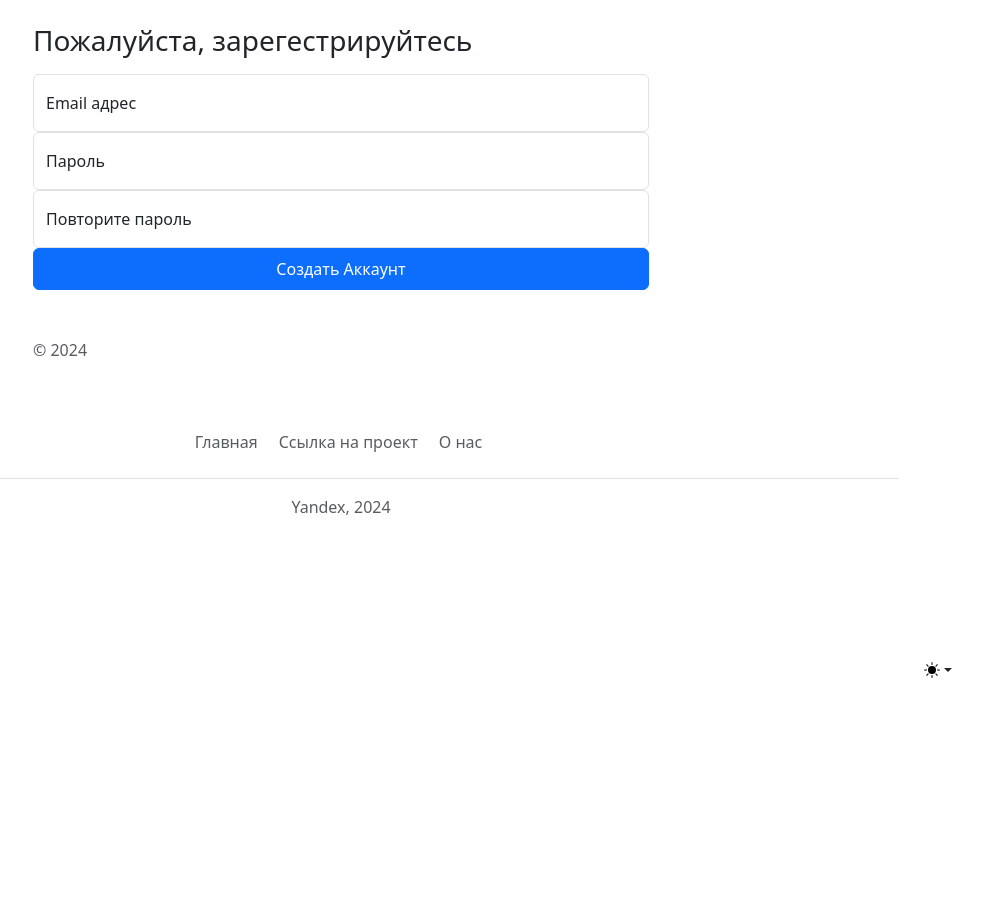
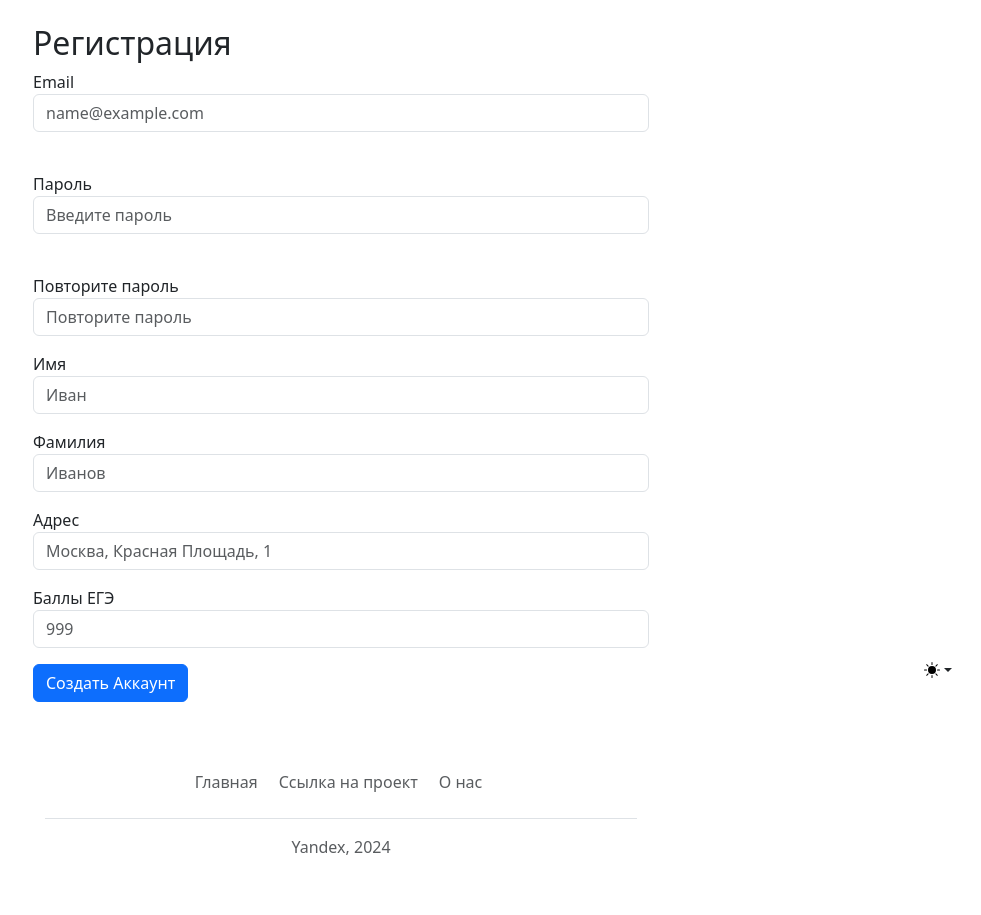
Before and after one commit to Mishgite/Choosing_institute, a Flask app: page /register in a window 1280 px wide. Shown: the part 93-1008 px from the top of the page, without its empty margins (299-1280 px from the left). Before the commit the page ends 771 px from the top, so only its background shows below. Run offline with Flask 3, Linux system fonts and the light colour scheme; some libraries are stand-ins or nearby versions.

Commit message:
фиксы интерфейса, МИША НЕ РАБОТАЕТ КНОПКА "ИЗМЕНИТЬ ПРОФИЛЬ"(я там ничего не трогал).

```diff
--- a/main.py
+++ b/main.py
@@ -81,11 +81,6 @@ def login():
 def about():
     return render_template('about.html')
 
-
-
-
-
-
 class ScoresForm(FlaskForm):
     user = db_sess.query(User).filter(User.id == id_usr).first()
     score = IntegerField('Ваш балл', validators=[NumberRange(min=0, max=400)], default=user.min_ege_score)
@@ -109,14 +104,14 @@ def logout():
 
 
 class RegistrationForm(FlaskForm):
-    email = StringField('Почта', validators=[DataRequired(), Email()])
+    email = StringField('Email', validators=[DataRequired(), Email()])
     password = PasswordField('Пароль', validators=[DataRequired()])
     repeat_password = PasswordField('Повторите пароль', validators=[DataRequired()])
+    name = StringField('Имя', validators=[DataRequired()])
     surname = StringField('Фамилия', validators=[DataRequired()])
-    name = StringField('Имя', validators=[DataRequired()])
     address = StringField('Адрес', validators=[DataRequired()])
     min_ege_score = StringField('Баллы ЕГЭ', validators=[DataRequired()])
-    submit = SubmitField('Зарегистрироваться')
+    submit = SubmitField('Создать Аккаунт')
 
 
 @app.route('/register', methods=['GET', 'POST'])
@@ -133,6 +128,7 @@ def register():
         user.min_ege_score = form.min_ege_score.data
         db_sess.add(user)
         db_sess.commit()
+        print(user.surname)
         return redirect("/")
 
     return render_template('register.html', form=form)
--- a/templates/add_university.html
+++ b/templates/add_university.html
@@ -1,5 +1,6 @@
 {% extends 'base.html' %}
 {% block content %}
+<main class="container form-signin w-80 m-auto">
 	<h2>Университет</h2>
     <form action="" method="post" novalidate>
         {{ form.hidden_tag() }}
--- a/templates/base.html
+++ b/templates/base.html
@@ -12,6 +12,7 @@
     <title>{% block title %}{% endblock %} </title>
 </head>
 <body>
+
     <header class="container d-flex flex-wrap align-items-center justify-content-center justify-content-md-between py-3 mb-4 border-bottom">
     <div class="col-md-3 mb-2 mb-md-0">
         <a href="/" class="d-inline-flex link-body-emphasis text-decoration-none">
@@ -28,10 +29,15 @@
     </ul>
 
     <div class="col-md-3 text-end">
-        <a href="/login" type="button" class="btn btn-outline-primary me-2">Войти</a>
-        <a href="/register" type="button" class="btn btn-outline-primary me-2">Создать аккаунт</a>
+            {% if current_user.is_authenticated %}
+                <a class="btn btn-outline-primary" href="http://localhost:5000/logout">{{ current_user.surname }} {{ current_user.name }}</a>
+                <a class="btn btn-outline-primary" href="http://localhost:5000/user/{{ current_user.id }}">Изменить профиль</a>
+            {% else %}
+                <a href="/login" type="button" class="btn btn-outline-primary me-2">Войти</a>
+                <a href="/register" type="button" class="btn btn-outline-primary me-2">Создать аккаунт</a>
+            {% endif %}
     </div>
-</header>
+    </header>
     {% block content %}{% endblock %}
     <footer class="container py-3 my-4">
     <ul class="nav justify-content-center border-bottom pb-3 mb-3">
@@ -41,6 +47,6 @@
         <li class="nav-item"><a href="/about" class="nav-link px-2 text-body-secondary">О нас</a></li>
     </ul>
     <p class="text-center text-body-secondary">Yandex, 2024</p>
-</footer>
+    </footer>
 </body>
 </html>
--- a/templates/mainwindow.html
+++ b/templates/mainwindow.html
@@ -1,12 +1,13 @@
 {% extends 'base.html' %}
 
 {% block title %}
-Главная страница
+Выбор университетов
 {% endblock %}
 {% block content %}
 {% if current_user.is_authenticated and current_user.type == 4 %}
 <a class="contain btn btn-outline-primary" href="http://localhost:5000/add_university">Добавить университет</a>
 {% endif %}
+<main class="container form-signin w-80 m-auto">
     <h2 align="center">Университеты</h2>
         <table class="tbl">
             <tr class="mn">
--- a/templates/register.html
+++ b/templates/register.html
@@ -53,27 +53,73 @@
 
 
 <main class="container form-signin w-50 m-auto">
-  <form>
-    <h1 class="h3 mb-3 fw-normal">Пожалуйста, зарегестрируйтесь</h1>
+  	<h2>Регистрация</h2>
+    <form action="" method="post" novalidate>
+        {{ form.hidden_tag() }}
+        <p>
+            {{ form.email.label}}<br>
+            {{ form.email(class="form-control", type="email", placeholder="name@example.com") }}<br>
+            {% for error in form.email.errors %}
+                <div class="alert alert-danger" role="alert">
+                    {{ error }}
+                </div>
+            {% endfor %}
+        </p>
+        <p>
+            {{ form.password.label}}<br>
+            {{ form.password(class="form-control", type="password", placeholder="Введите пароль") }}<br>
+            {% for error in form.password.errors %}
+                <div class="alert alert-danger" role="alert">
+                    {{ error }}
+                </div>
+            {% endfor %}
+        </p>
+        <p>
+            {{ form.repeat_password.label }}<br>
+            {{ form.repeat_password(class="form-control", type="password", placeholder="Повторите пароль") }}
+            {% for error in form.repeat_password.errors %}
+                <div class="alert alert-danger" role="alert">
+                    {{ error }}
+                </div>
+            {% endfor %}
+        </p>
+        <p>
+            {{ form.name.label }}<br>
+            {{ form.name(class="form-control", type="floatingInput", placeholder="Иван") }}
+            {% for error in form.repeat_password.errors %}
+                <div class="alert alert-danger" role="alert">
+                    {{ error }}
+                </div>
+            {% endfor %}
+        </p>
+        <p>
+            {{ form.surname.label }}<br>
+            {{ form.surname(class="form-control", type="floatingInput", placeholder="Иванов") }}
+            {% for error in form.repeat_password.errors %}
+                <div class="alert alert-danger" role="alert">
+                    {{ error }}
+                </div>
+            {% endfor %}
+        </p>
+        <p>
+            {{ form.address.label }}<br>
+            {{ form.address(class="form-control", type="floatingInput", placeholder="Москва, Красная Площадь, 1") }}
+            {% for error in form.repeat_password.errors %}
+                <div class="alert alert-danger" role="alert">
+                    {{ error }}
+                </div>
+            {% endfor %}
+        </p>
+        <p>
+            {{ form.min_ege_score.label }}<br>
+            {{ form.min_ege_score(class="form-control", type="floatingInput", placeholder="999") }}
+            {% for error in form.repeat_password.errors %}
+                <div class="alert alert-danger" role="alert">
+                    {{ error }}
+                </div>
+            {% endfor %}
+        </p>
 
-    <div class="form-floating">
-      <input type="email" class="form-control" id="floatingInput" placeholder="name@example.com">
-      <label for="floatingInput">Email адрес</label>
-    </div>
-    <div class="form-floating">
-      <input type="password" class="form-control" id="floatingPassword" placeholder="Password">
-      <label for="floatingPassword">Пароль</label>
-    </div>
-    <div class="form-floating">
-      <input type="password" class="form-control" id="floatingPassword1" placeholder="Password">
-      <label for="floatingPassword">Повторите пароль</label>
-    </div>
-
-    </div>
-    <button class="btn btn-primary w-100 py-2" type="submit">Создать Аккаунт</button>
-    <p class="mt-5 mb-3 text-body-secondary">© 2024</p>
-  </form>
-</main>
-<script src="/docs/5.3/dist/js/bootstrap.bundle.min.js" integrity="sha384-YvpcrYf0tY3lHB60NNkmXc5s9fDVZLESaAA55NDzOxhy9GkcIdslK1eN7N6jIeHz" crossorigin="anonymous"></script>
-
+        <p>{{ form.submit(type="submit", class="btn btn-primary") }}</p>
+    </form>
 {% endblock %}
--- a/templates/results.html
+++ b/templates/results.html
@@ -1,6 +1,7 @@
 {% extends 'base.html' %}
 
 {% block content %}
+<main class="container form-signin w-50 m-auto">
     <h2 align="center">Результаты</h2>
     <table class="tbl">
         <tr class="mn">
--- a/templates/select_universities.html
+++ b/templates/select_universities.html
@@ -1,6 +1,7 @@
 {% extends 'base.html' %}
 
 {% block content %}
+<main class="container form-signin w-50 m-auto">
     <h2 align="center">Подбор университета</h2>
     <form action="" method="post">
         {{ form.hidden_tag() }}
```
Also changed, not shown: templates/login.html (+25 -21 lines), db/universities.db. Lines whose indentation alone changed are shown as unchanged.
